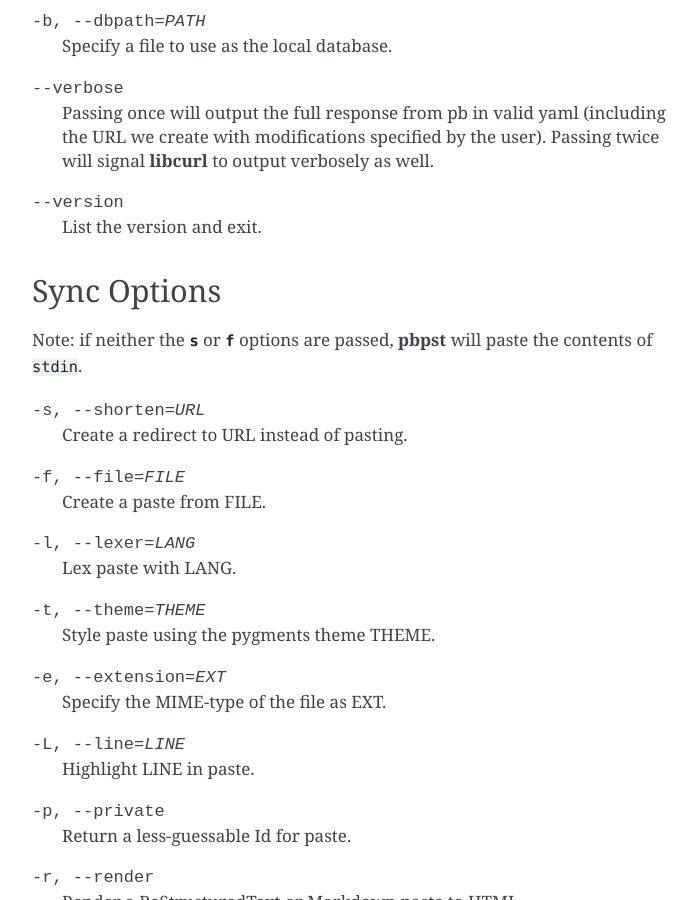
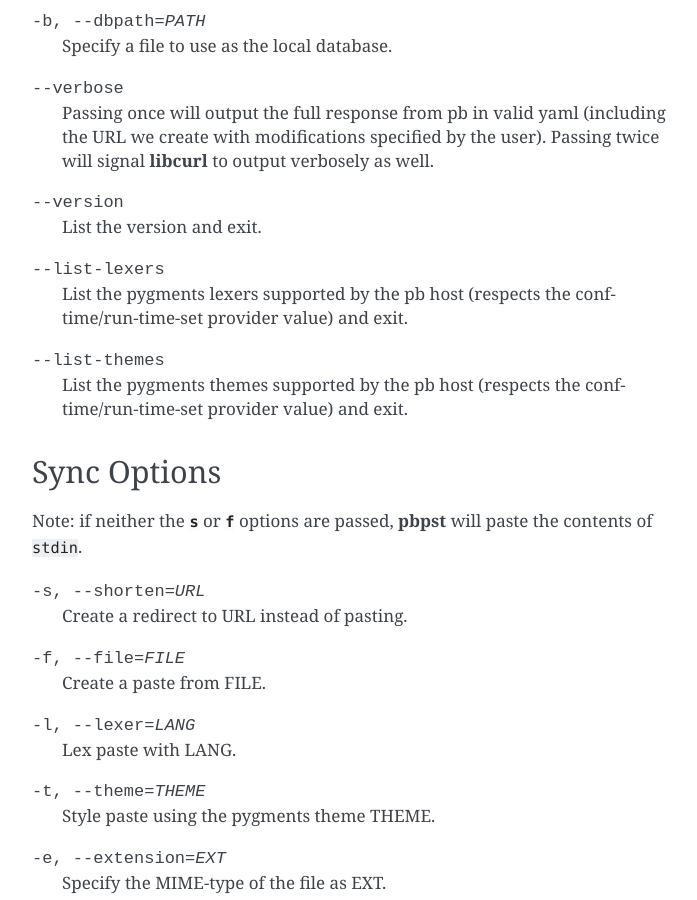
Before and after one commit to HalosGhost/pbpst, a Sphinx documentation site: the page built from doc/pbpst.rst, in a window 1280 px wide and 900 px high, scrolled down 899 px. Shown: the whole window, without its empty margins (388-1085 px from the left). Built offline with Sphinx 7.4.7, drawn with Linux system fonts in a browser that asks for light colours.

Commit message:
Doc --list-{lexer,theme}s

```diff
--- a/doc/pbpst.rst
+++ b/doc/pbpst.rst
@@ -48,6 +48,12 @@ The following options are available for any operation.
 
 --version
     List the version and exit.
+
+--list-lexers
+    List the pygments lexers supported by the pb host (respects the conf-time/run-time-set provider value) and exit.
+
+--list-themes
+    List the pygments themes supported by the pb host (respects the conf-time/run-time-set provider value) and exit.
 
 Sync Options
 ------------
```
